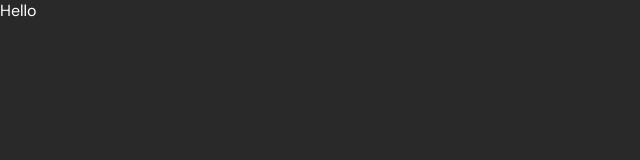
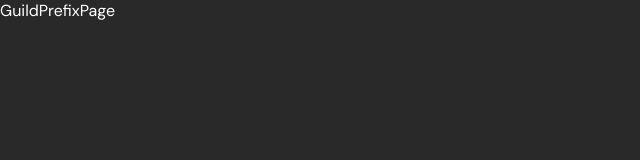
Before and after one commit to 4Source/doty-dashboard-app, a React (Create React App) app: page /guild/update-prefix in a window 1280 px wide. Shown: the top 160 px of the page, without its empty margins (0-640 px from the left). Built offline with nearby package versions, Linux system fonts and the light colour scheme.

Commit message:
Setup Pages & Routing

```diff
--- a/src/App.js
+++ b/src/App.js
@@ -1,7 +1,20 @@
+import { Routes, Route } from "react-router-dom";
+import { CategoryPage } from "./pages/CategoryPage";
+import { GuildPrefixPage } from "./pages/GuildPrefixPage";
+import { HomePage } from "./pages/HomePage";
+import { MenuPage } from "./pages/MenuPage";
+import { WelcomeMessagePage } from "./pages/WelcomeMessagePage";
 
 function App() {
   return (
-    <div>Hello</div>
+    <Routes>
+      <Route path="/" element={<HomePage />} />
+      <Route path="/menu" element={<MenuPage />} />
+      {/*<Route path="/dashboard" element={<HomePage />} />*/}
+      <Route path="/categories" element={<CategoryPage />} />
+      <Route path="/guild/update-prefix" element={<GuildPrefixPage />} />
+      <Route path="/guild/update-message" element={<WelcomeMessagePage />} />
+    </Routes>
   );
 }
 
--- a/src/index.js
+++ b/src/index.js
@@ -3,10 +3,13 @@ import ReactDOM from 'react-dom';
 import './index.css';
 import App from './App';
 import reportWebVitals from './reportWebVitals';
+import { BrowserRouter as Router} from 'react-router-dom';
 
 ReactDOM.render(
   <React.StrictMode>
-    <App />
+    <Router>
+      <App />
+    </Router>
   </React.StrictMode>,
   document.getElementById('root')
 );
--- /dev/null
+++ b/src/pages/CategoryPage.js
@@ -0,0 +1 @@
+export const CategoryPage = () => <div>CategoryPage</div>;
--- /dev/null
+++ b/src/pages/GuildPrefixPage.js
@@ -0,0 +1 @@
+export const GuildPrefixPage = () => <div>GuildPrefixPage</div>;
--- /dev/null
+++ b/src/pages/HomePage.js
@@ -0,0 +1 @@
+export const HomePage = () => <div>HomePage</div>;
--- /dev/null
+++ b/src/pages/MenuPage.js
@@ -0,0 +1 @@
+export const MenuPage = () => <div>MenuPage</div>;
--- /dev/null
+++ b/src/pages/WelcomeMessagePage.js
@@ -0,0 +1 @@
+export const WelcomeMessagePage = () => <div>WelcomeMessagePage</div>;
```
